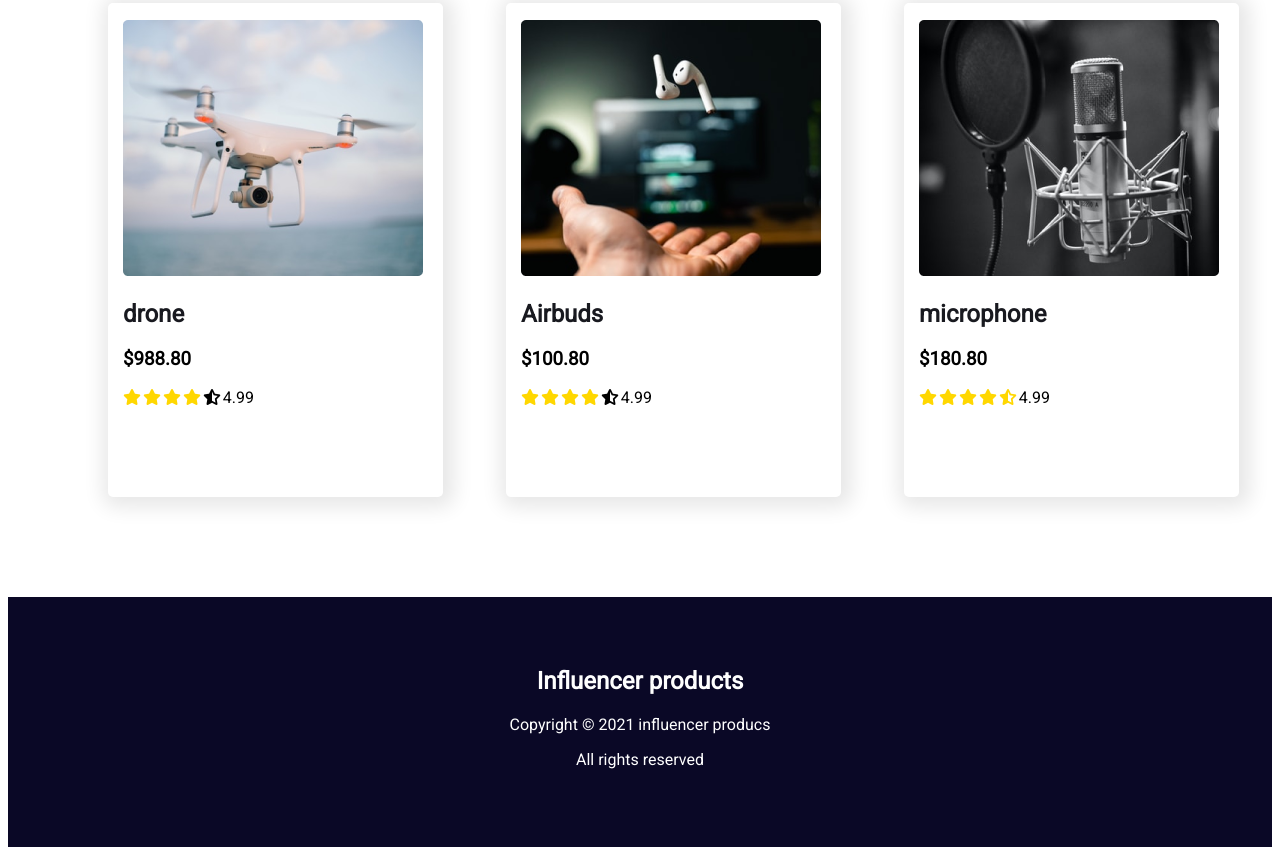
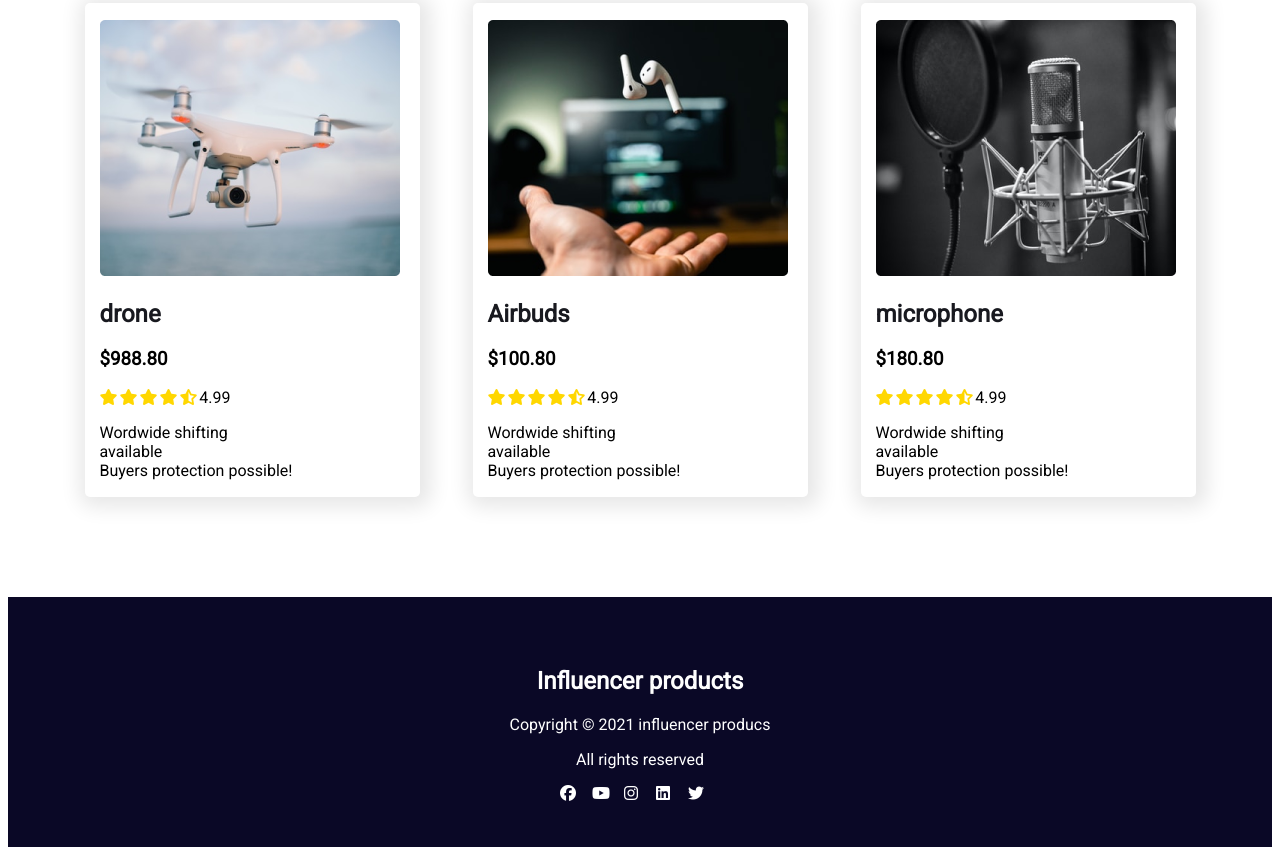
Before and after one commit to saidul9009/influencer-gear, a plain HTML site: page index.html in a window 1280 px wide. Shown: the part 1770-2625 px from the top of the page. Drawn offline with Linux system fonts and the light colour scheme.

```diff
--- a/index.html
+++ b/index.html
@@ -214,7 +214,7 @@
                         <i class="fas fa-star fill"></i>
                         <i class="fas fa-star fill"></i>
                         <i class="fas fa-star fill"></i>
-                        <i class="fas fa-star-half-alt unfilled"></i>
+                        <i class="fas fa-star-half-alt unfill"></i>
                         <span>4.99</span>
                       </div>
                       <p>Wordwide shifting<br> available<br>
@@ -228,11 +228,17 @@
         </section>
 <!-- ----------Footer area----------------------- -->
         <footer class="container">
+            <div class="footer_details">
               <h2>Influencer products</h2>
               <p>Copyright &copy; 2021 influencer producs</p>
               <p>All rights reserved</p>
+            </div>
               <div class="icons">
-
+                <i class="fab fa-facebook"></i>
+                <i class="fab fa-youtube"></i>
+                <i class="fab fa-instagram"></i>
+                <i class="fab fa-linkedin"></i>
+                <i class="fab fa-twitter"></i>
               </div>
         </footer>
       </main>
--- a/style.css
+++ b/style.css
@@ -56,6 +56,11 @@ h2{
  display: grid;
  grid-template-columns: repeat(2, 1fr);
 }
+.header_area:hover>.header_photo{
+  transform: scale(1.3);
+  transition: 2s;
+
+}
 .header_details{
   margin-left: 100px;
 }
@@ -81,9 +86,10 @@ h2{
  .products{
    display: grid;
    grid-template-columns: repeat(3, 1fr);
-   margin-left: 100px;
-  grid-column-gap:30px;
+   margin-left: 50px;
+   margin-right: 50px;
   grid-row-gap:30px;
+  justify-items: center;
 }
 .product_heading{
   text-align: center;
@@ -94,8 +100,8 @@ h2{
   height:460px;
   padding-top:17px;
   padding-left: 15px;
+  border-radius: 5px;
   padding-bottom: 17px;
-  border-radius: 5px;
   box-shadow: 3px 2px 20px 8px #e7e7e7;
 }
 .product_details p{
@@ -109,7 +115,7 @@ h2{
 .fa-star.fill{
   color: #ffd700;
 }
-.unfilled{
+.unfill{
   color:#ffd700;
 }
 /*================================
@@ -122,8 +128,20 @@ footer{
   width:100%;
   padding-top:50px;
 }
-
-footer h2, p{
+.footer_details h2{
   color:white;
   text-align: center;
 }
+.footer_details p{
+  color:white;
+  text-align: center;
+}
+.icons{
+  display: flex;
+  justify-content: center;
+}
+.fab{
+  color:white;
+  height:32px;
+  width: 32px;
+}
```
